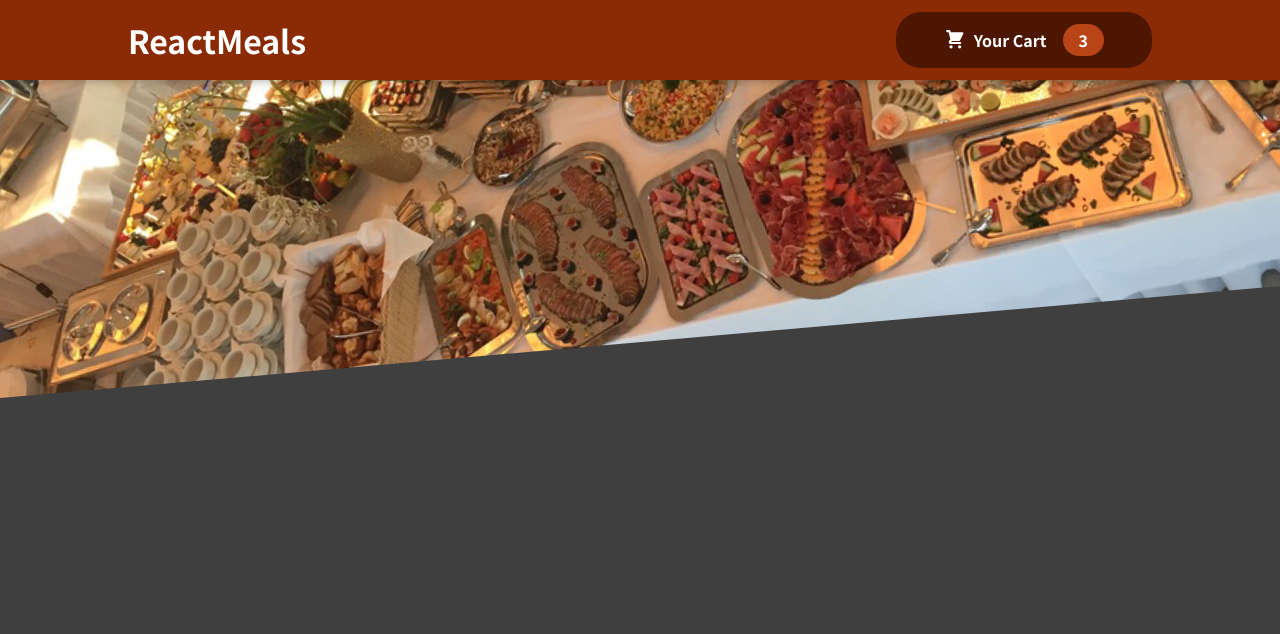
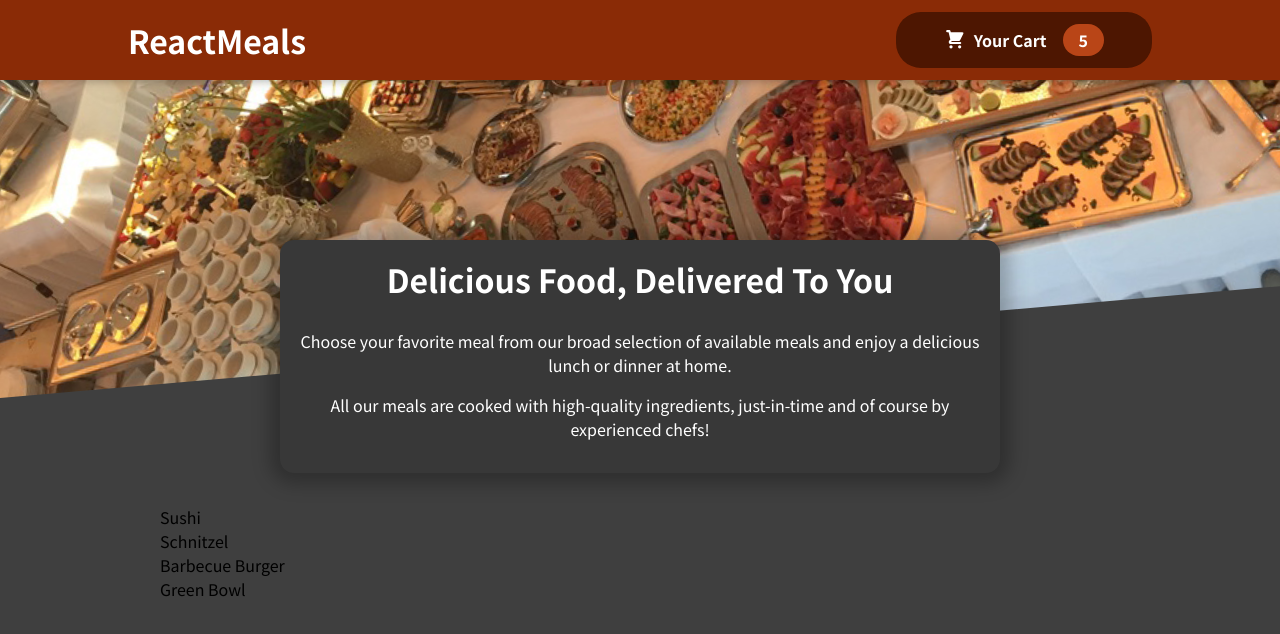
Before and after one commit to GustavoGomesDias/food-order-app, a React (Create React App) app: page / in a window 1280 px wide. Shown: the top 634 px of the page. Built offline with nearby package versions, Linux system fonts and the light colour scheme.

Commit message:
feat: add melas component in app

```diff
--- a/src/App.js
+++ b/src/App.js
@@ -1,11 +1,15 @@
 import React, { Fragment } from 'react';
 
 import Header from './components/Layout/Header';
+import Meals from './components/Meals/Meals';
 
 function App() {
   return (
     <Fragment>
       <Header />
+      <main>
+        <Meals />
+      </main>
     </Fragment>
   );
 }
--- a/src/components/Layout/HeaderCartButton.js
+++ b/src/components/Layout/HeaderCartButton.js
@@ -11,7 +11,7 @@
 			</span>
 			<span>Your Cart</span>
 			<span className={classes.badge}>
-				3
+				5
 			</span>
 		</button>
 	);
--- /dev/null
+++ b/src/components/Meals/AvailableMeals.js
@@ -0,0 +1,44 @@
+import React from 'react';
+
+import classes from './AvailableMeals.module.css';
+
+const DUMMY_MEALS = [
+  {
+    id: 'm1',
+    name: 'Sushi',
+    description: 'Finest fish and veggies',
+    price: 22.99,
+  },
+  {
+    id: 'm2',
+    name: 'Schnitzel',
+    description: 'A german specialty!',
+    price: 16.5,
+  },
+  {
+    id: 'm3',
+    name: 'Barbecue Burger',
+    description: 'American, raw, meaty',
+    price: 12.99,
+  },
+  {
+    id: 'm4',
+    name: 'Green Bowl',
+    description: 'Healthy...and green...',
+    price: 18.99,
+  },
+];
+
+const AvailableMeals = () => {
+	const mealsList = DUMMY_MEALS.map((meal) => <li>{meal.name}</li>);
+
+	return (
+		<section className={classes.meals}>
+			<ul>
+				{mealsList}
+			</ul>
+		</section>
+	);
+}
+
+export default AvailableMeals;
--- /dev/null
+++ b/src/components/Meals/AvailableMeals.module.css
@@ -0,0 +1,24 @@
+.meals {
+  max-width: 60rem;
+  width: 90%;
+  margin: 2rem auto;
+  animation: meals-appear 1s ease-out forwards;
+}
+
+.meals ul {
+  list-style: none;
+  margin: 0;
+  padding: 0;
+}
+
+@keyframes meals-appear {
+  from {
+    opacity: 0;
+    transform: translateY(3rem);
+  }
+
+  to {
+    opacity: 1;
+    transform: translateY(0);
+  }
+}
--- /dev/null
+++ b/src/components/Meals/Meals.js
@@ -0,0 +1,15 @@
+import React, { Fragment } from 'react';
+
+import MealsSummary from './MealsSummary';
+import AvailableMeals from './AvailableMeals';
+
+const Meals = () => {
+	return (
+		<Fragment>
+			<MealsSummary />
+			<AvailableMeals />
+		</Fragment>
+	);
+}
+
+export default Meals;
--- /dev/null
+++ b/src/components/Meals/MealsSummary.js
@@ -0,0 +1,21 @@
+import React from 'react';
+
+import classes from './MealsSummary.module.css';
+
+const MealsSummary = () => {
+	return (
+    <section className={classes.summary}>
+      <h2>Delicious Food, Delivered To You</h2>
+      <p>
+        Choose your favorite meal from our broad selection of available meals
+        and enjoy a delicious lunch or dinner at home.
+      </p>
+      <p>
+        All our meals are cooked with high-quality ingredients, just-in-time and
+        of course by experienced chefs!
+      </p>
+    </section>
+  );
+}
+
+export default MealsSummary;
--- /dev/null
+++ b/src/components/Meals/MealsSummary.module.css
@@ -0,0 +1,18 @@
+.summary {
+  text-align: center;
+  max-width: 45rem;
+  width: 90%;
+  margin: auto;
+  margin-top: -10rem;
+  position: relative;
+  background-color: #383838;
+  color: white;
+  border-radius: 14px;
+  padding: 1rem;
+  box-shadow: 0 1px 18px 10px rgba(0, 0, 0, 0.25);
+}
+
+.summary h2 {
+  font-size: 2rem;
+  margin-top: 0;
+}
```
